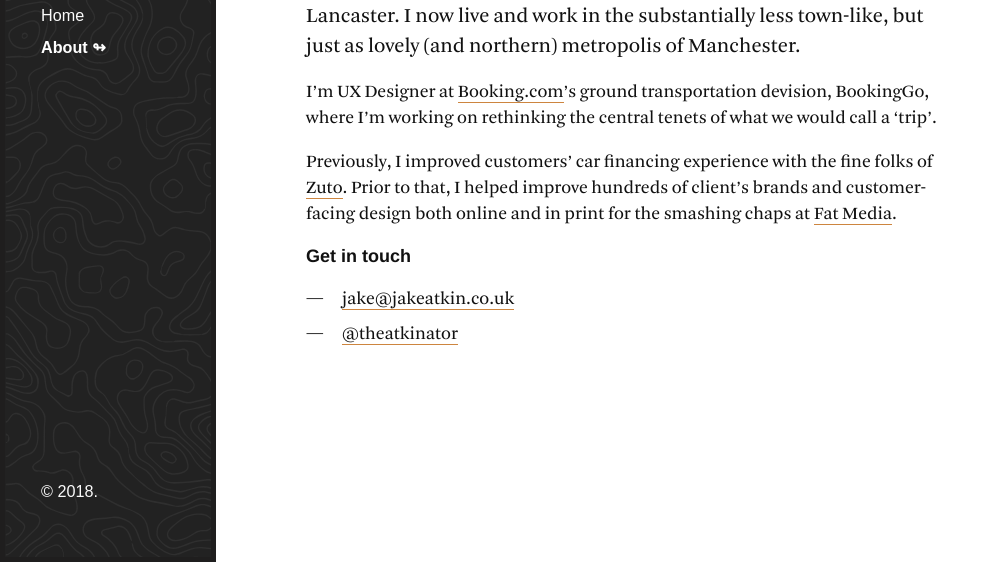
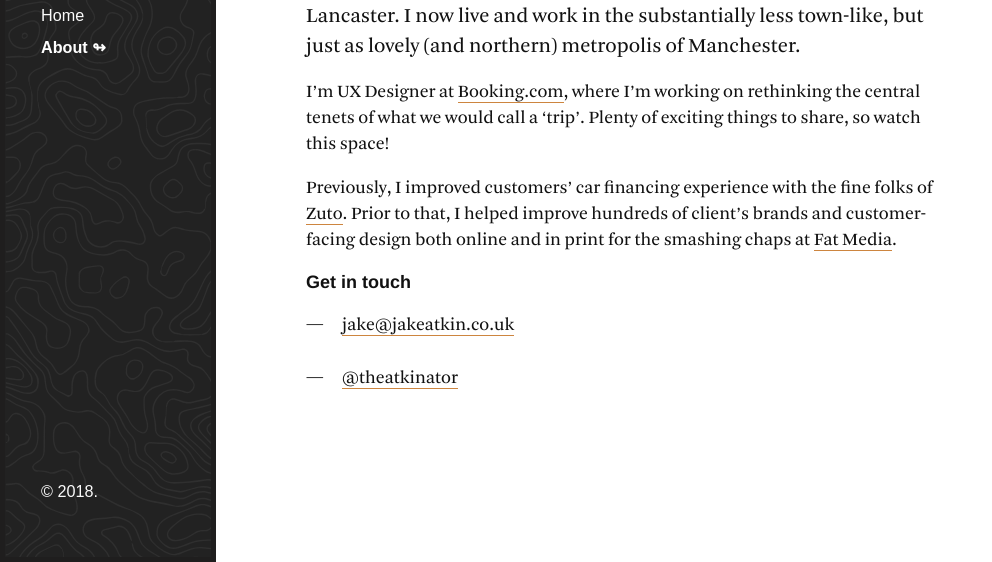
Before and after one commit to atkinja522/atkinja522.github.io, a Jekyll site: the page built from about.md, in a window 1280 px wide and 1061 px high. Shown: the part 499-1061 px from the top of the window, without its empty margins (0-992 px from the left). Built offline with Jekyll 4.4.1, drawn with Linux system fonts in a browser that asks for light colours; some web fonts are replaced.

Commit message:
Updated About

```diff
--- a/about.md
+++ b/about.md
@@ -7,18 +7,12 @@ layout: page
 
 <p class="lead">I'm a multidisciplinary designer with a love of creative arts, typography, and the world wide web, hailing from the lovely northern town of Lancaster. I now live and work in the substantially less town-like, but just as lovely (and northern) metropolis of Manchester.</p>
 
-I'm UX Designer at [Booking.com][5]'s ground transportation devision, BookingGo, where I'm working on rethinking the central tenets of what we would call a 'trip'.
+I'm UX Designer at [Booking.com](https://booking.com), where I'm working on rethinking the central tenets of what we would call a 'trip'. Plenty of exciting things to share, so watch this space!
 
-Previously, I improved customers' car financing experience with the fine folks of [Zuto][1]. Prior to that, I helped improve hundreds of client's brands and customer-facing design both online and in print for the smashing chaps at [Fat Media][2].
+Previously, I improved customers' car financing experience with the fine folks of [Zuto](https://www.zuto.com). Prior to that, I helped improve hundreds of client's brands and customer-facing design both online and in print for the smashing chaps at [Fat Media](https://www.fatmedia.co.uk).
 
 ## Get in touch
 
-* [jake@jakeatkin.co.uk][3]
-* [@theatkinator][4]
+* [jake@jakeatkin.co.uk](mailto:jake@jakeatkin.co.uk)
 
-[0]: https://www.thomascookairlines.com
-[1]: https://www.zuto.com
-[2]: https://www.fatmedia.co.uk
-[3]: mailto:jake@jakeatkin.co.uk
-[4]: https://twitter.com/TheAtkinator
-[5]: https://booking.com
+* [@theatkinator](https://twitter.com/TheAtkinator)
```
